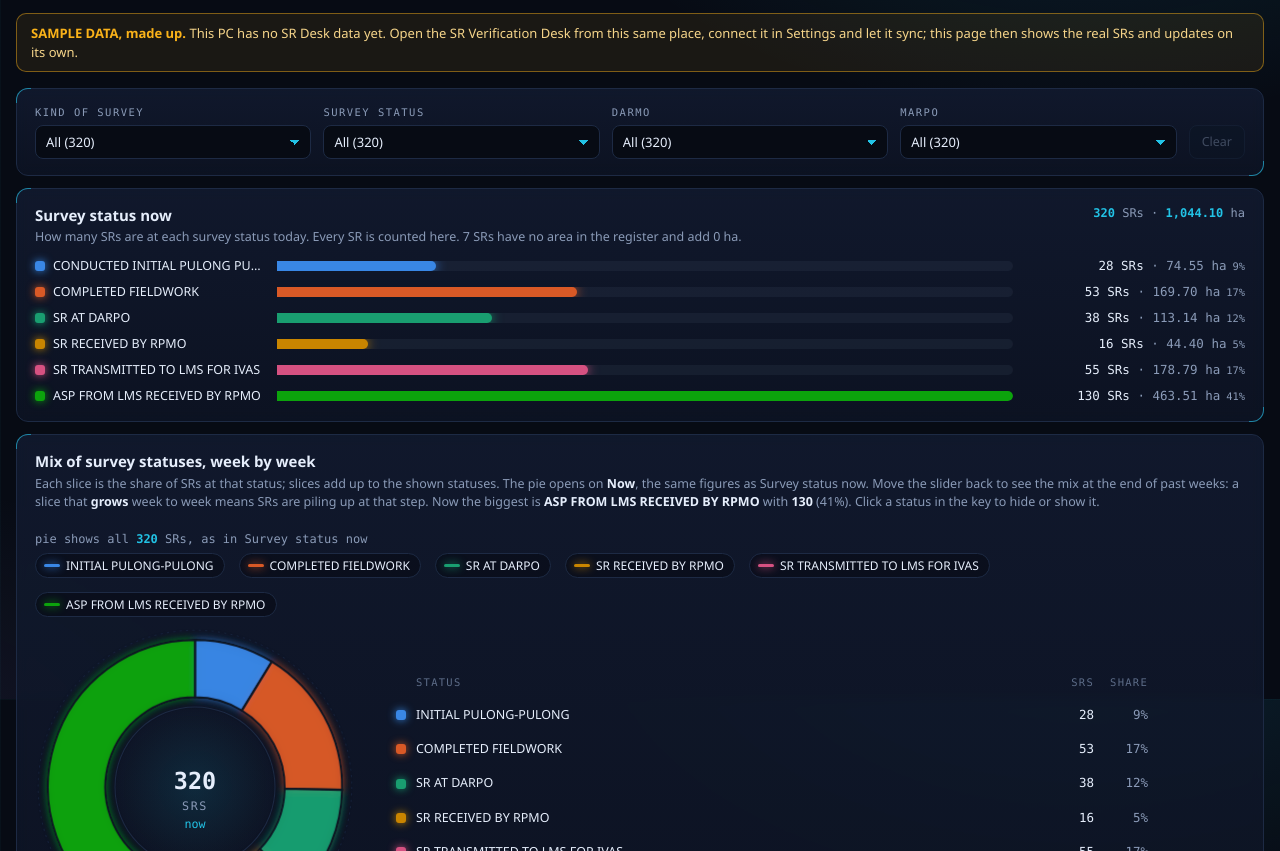
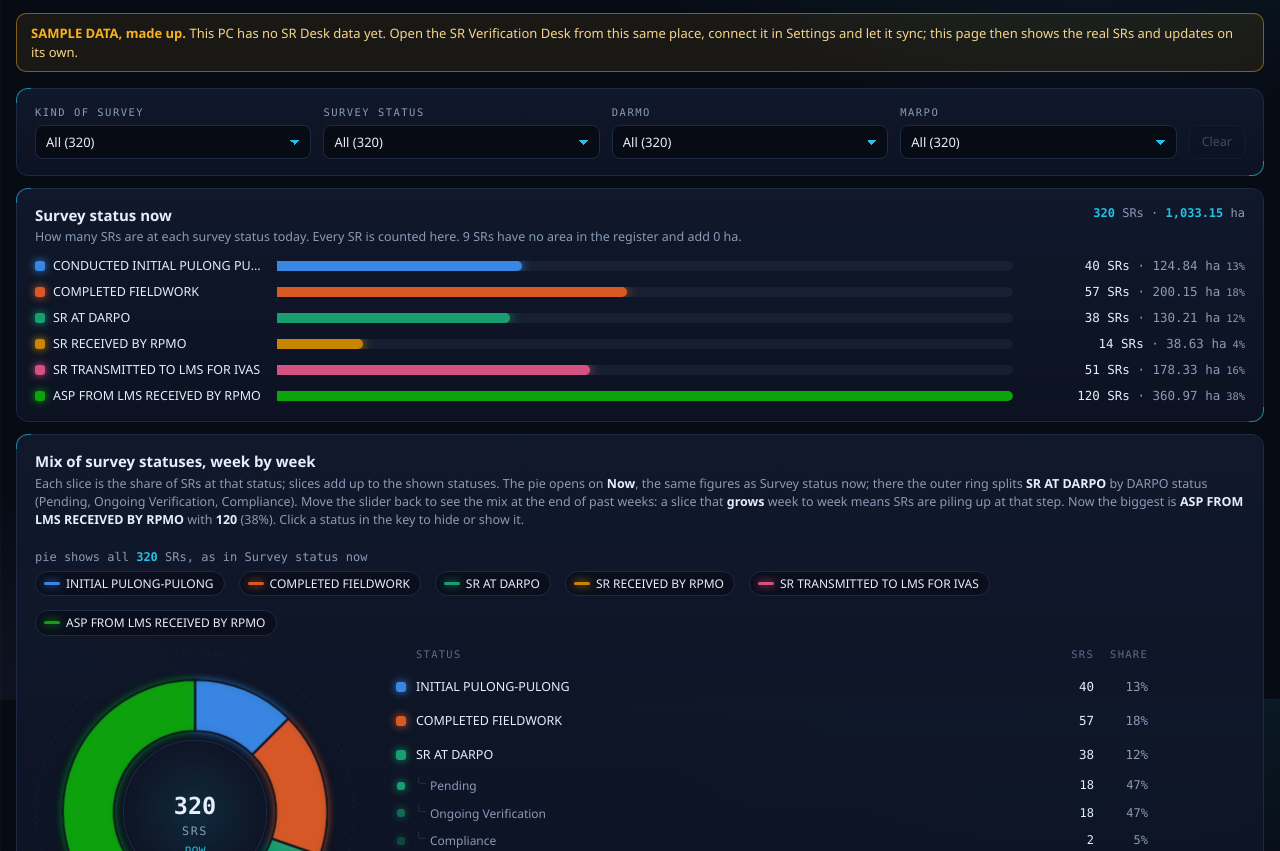
Before and after one commit to acemllabore-eng/ace-workbench, a plain HTML site: page apps/sr-dashboard.html in a window 1280 px wide. Shown: the part 101-952 px from the top of the page. Drawn offline with Linux system fonts and the light colour scheme.

Commit message:
SR dashboard: DARPO status ring on SR AT DARPO (Pending, Ongoing Verification, Compliance)

```diff
--- a/apps/sr-dashboard.html
+++ b/apps/sr-dashboard.html
@@ -150,6 +150,13 @@ td { font-family: var(--mono); }
 .pie-list .n { font-family: var(--mono); color: var(--fg); text-align: right; }
 .pie-list .p { font-family: var(--mono); color: var(--muted); text-align: right; }
 .pie-list .pr > span:last-child { text-align: right; }
+.pie-list .pr.sub { padding-top: 2px; padding-bottom: 2px; font-size: 12px; color: var(--muted); }
+.pie-list .pr.sub .nm { padding-left: 14px; position: relative; }
+.pie-list .pr.sub .nm::before { content: ""; position: absolute; left: 2px; top: -6px; width: 7px; height: 12px; border-left: 1px solid var(--line); border-bottom: 1px solid var(--line); border-bottom-left-radius: 3px; }
+.pie-list .pr.sub .sw { width: 8px; height: 8px; justify-self: center; }
+.pie-list .pr.sub .n { color: var(--fg); }
+.pie-list .sub-note { font-family: var(--mono); font-size: 10.5px; color: var(--faint); padding: 4px 8px 0; letter-spacing: .04em; }
+.pie .sub-arc { transition: transform .18s ease-out, opacity .18s; cursor: pointer; }
 .week { display: flex; align-items: center; gap: 10px; margin-top: 14px; font-family: var(--mono); font-size: 12px; color: var(--muted); }
 .week[hidden] { display: none; }
 .week input[type=range] { flex: 1; min-width: 0; accent-color: var(--cyan); cursor: pointer; }
@@ -270,7 +277,7 @@ function sampleDesk() {
       day = next; k++;
     }
     s.survey = PATH[k][0]; s.statusDate = isoOf(day);
-    if (s.survey === AT_DARPO) s.status = t - day > 14 && rnd() < .5 ? "Compliance" : "Pending";
+    if (s.survey === AT_DARPO) { const q = rnd(); s.status = t - day > 14 && q < .45 ? "Compliance" : q > .55 ? "Ongoing Verification" : "Pending"; }
     if (s.status === "Compliance") s.decided = isoOf(day + 14);
     if (rnd() < .25 && k < 2) s.statusDate = ""; // some field statuses have no date, as in the trackers
     s.area = rnd() < .04 ? null : Math.round((0.3 + rnd() * rnd() * 12) * 10000) / 10000; // a few with no area, as in the register
@@ -316,43 +323,64 @@ const MON = ["Jan", "Feb", "Mar", "Apr", "May", "Jun", "Jul", "Aug", "Sep", "Oct
 const shortDate = iso => { const [, mo, d] = iso.split("-"); return `${MON[+mo - 1]} ${+d}`; };
 const weekName = r => r.now ? "Now · every SR" : `Week of ${shortDate(r.label)}${r.partial ? " (so far)" : ""}`;
 function pieChart(el, r, prev, opt) {
-  const C = 150, R = 138, R0 = 84, id = el.id;
+  const C = 150, R = 124, R0 = 76, RS0 = R + 5, RS1 = R + 19, id = el.id; // RS0-RS1: outer ring of sub-categories
   const sl = opt.series.map(s => ({ s, v: r[s.key] || 0 })).filter(o => o.v > 0);
   const sum = sl.reduce((a, o) => a + o.v, 0);
   if (!sum) { el.innerHTML = `<p class="read" style="padding:40px 0;text-align:center">No SRs at the shown statuses at the end of this week.</p>`; return; }
   let a = 0; sl.forEach(o => { o.a0 = a; a += o.v / sum * 2 * Math.PI; o.a1 = a; o.mid = (o.a0 + o.a1) / 2; });
   const pt = (ang, rr) => (C + rr * Math.sin(ang)).toFixed(2) + "," + (C - rr * Math.cos(ang)).toFixed(2);
-  const arc = (a0, a1) => { a1 = Math.min(a1, a0 + 2 * Math.PI - 1e-4); const big = a1 - a0 > Math.PI ? 1 : 0;
-    return `M${pt(a0, R)}A${R},${R} 0 ${big} 1 ${pt(a1, R)}L${pt(a1, R0)}A${R0},${R0} 0 ${big} 0 ${pt(a0, R0)}Z`; };
+  const arc = (a0, a1, ro = R, ri = R0) => { a1 = Math.min(a1, a0 + 2 * Math.PI - 1e-4); const big = a1 - a0 > Math.PI ? 1 : 0;
+    return `M${pt(a0, ro)}A${ro},${ro} 0 ${big} 1 ${pt(a1, ro)}L${pt(a1, ri)}A${ri},${ri} 0 ${big} 0 ${pt(a0, ri)}Z`; };
+  // Sub-categories (opt.subs: slice key -> [{name, rank, n, ha, v}]) split that slice's arc in the outer ring, in shades of its colour
+  const subs = [];
+  sl.forEach((o, k) => { const parts = ((opt.subs || {})[o.s.key] || []).filter(q => q.v > 0), tot = parts.reduce((t, q) => t + q.v, 0);
+    let b = o.a0; o.parts = parts.map(q => { const sp = Object.assign({}, q, { parent: k, a0: b, a1: b += q.v / tot * (o.a1 - o.a0), of: q.v / tot });
+      sp.mid = (sp.a0 + sp.a1) / 2; sp.idx = subs.push(sp) - 1; return sp; }); });
+  const SHADE = [1, .62, .36, .18], shade = q => SHADE[q.rank] ?? .18;
   const pct = v => { const p = v / sum * 100; return p > 0 && p < 1 ? "<1%" : Math.round(p) + "%"; };
   const sign = d => d > 0 ? "+" + opt.num(d) : d < 0 ? "−" + opt.num(-d) : "±0";
   let g = `<defs><filter id="${id}-glow" x="-30%" y="-30%" width="160%" height="160%"><feGaussianBlur stdDeviation="4" result="b"/><feMerge><feMergeNode in="b"/><feMergeNode in="SourceGraphic"/></feMerge></filter>
     <radialGradient id="${id}-core"><stop offset="0" stop-color="rgba(34,195,230,.12)"/><stop offset="1" stop-color="rgba(34,195,230,0)"/></radialGradient></defs>
-    <circle cx="${C}" cy="${C}" r="${R + 9}" fill="none" stroke="var(--grid)" stroke-dasharray="2 4"/>
+    <circle cx="${C}" cy="${C}" r="${RS1 + 6}" fill="none" stroke="var(--grid)" stroke-dasharray="2 4"/>
     <circle cx="${C}" cy="${C}" r="${R0 - 9}" fill="url(#${id}-core)" stroke="var(--line)"/>
-    <g class="${opt.spin ? "grow" : ""}" filter="url(#${id}-glow)">${sl.map((o, k) => `<path class="slice" data-k="${k}" d="${arc(o.a0, o.a1)}" fill="${o.s.color}" fill-opacity=".9" stroke="var(--surface)" stroke-width="2"/>`).join("")}</g>
+    <g class="${opt.spin ? "grow" : ""}" filter="url(#${id}-glow)">${sl.map((o, k) => `<path class="slice" data-k="${k}" d="${arc(o.a0, o.a1)}" fill="${o.s.color}" fill-opacity=".9" stroke="var(--surface)" stroke-width="2"/>`).join("")}
+      ${subs.map(q => `<path class="sub-arc" data-s="${q.idx}" d="${arc(q.a0, q.a1, RS1, RS0)}" fill="${sl[q.parent].s.color}" fill-opacity="${shade(q)}" stroke="var(--surface)" stroke-width="1.5"/>`).join("")}</g>
     <text class="c-v" x="${C}" y="${C + 2}" text-anchor="middle">${opt.num(sum)}</text>
     <text class="c-l" x="${C}" y="${C + 22}" text-anchor="middle">${esc(opt.unit)}</text>
     <text class="c-w" x="${C}" y="${C + 38}" text-anchor="middle">${r.now ? "now" : esc(shortDate(r.label)) + (r.partial ? " · so far" : "")}</text>`;
   const list = `<div class="pie-list"><div class="pr hd"><span></span><span>Status</span><span>${esc(opt.unit)}</span><span>Share</span><span>${prev ? "vs wk before" : ""}</span></div>` +
     sl.map((o, k) => { const d = prev ? o.v - (prev[o.s.key] || 0) : null;
       return `<div class="pr" data-k="${k}" title="${esc(o.s.status)}"><i class="sw" style="background:${o.s.color};color:${o.s.color}"></i><span class="nm">${esc(o.s.name)}</span>
-        <span class="n">${opt.num(o.v)}</span><span class="p">${pct(o.v)}</span><span>${d == null ? "" : `<span class="delta flat">${sign(d)}</span>`}</span></div>`; }).join("") + `</div>`;
+        <span class="n">${opt.num(o.v)}</span><span class="p">${pct(o.v)}</span><span>${d == null ? "" : `<span class="delta flat">${sign(d)}</span>`}</span></div>` +
+        o.parts.map(q => `<div class="pr sub" data-s="${q.idx}" title="${esc(o.s.status)}: ${esc(q.name)}"><i class="sw" style="background:${o.s.color};color:${o.s.color};opacity:${shade(q)}"></i><span class="nm">${esc(q.name)}</span>
+        <span class="n">${opt.num(q.v)}</span><span class="p">${Math.round(q.of * 100)}%</span><span></span></div>`).join(""); }).join("") +
+    (subs.length ? `<div class="sub-note">Outer ring and indented rows: ${esc(opt.subNote || "")}; their % is of that status</div>` : "") + `</div>`;
   el.innerHTML = `<div class="pie"><svg viewBox="0 0 300 300" role="img" aria-label="${esc(opt.label)}, ${esc(weekName(r))}">${g}</svg>${list}</div><div class="tip"></div>`;
   const tip = el.querySelector(".tip"), paths = [...el.querySelectorAll(".slice")], items = [...el.querySelectorAll(".pr[data-k]")];
-  const focus = k => { paths.forEach((p, j) => { const o = sl[j], on = j === k;
-      p.style.transform = on ? `translate(${(7 * Math.sin(o.mid)).toFixed(2)}px,${(-7 * Math.cos(o.mid)).toFixed(2)}px)` : "";
-      p.style.opacity = k == null || on ? "" : ".35"; });
-    items.forEach((it, j) => it.classList.toggle("on", j === k)); };
-  const tipAt = (k, ev) => { const o = sl[k], st = o.s.status;
-    tip.innerHTML = `<div class="t">${esc(weekName(r))}</div><div class="r"><span><i style="background:${o.s.color}"></i>${esc(o.s.name)}</span><b>${pct(o.v)}</b></div>
-      <div class="r"><span>SRs</span><b>${(r[st] || 0).toLocaleString()}</b></div><div class="r"><span>Area</span><b>${fmtHa(r[st + HA] || 0)} ha</b></div>` + (opt.extra ? opt.extra(r) : "");
+  const arcs = [...el.querySelectorAll(".sub-arc")], subRows = [...el.querySelectorAll(".pr[data-s]")];
+  const push = (node, mid, on) => { node.style.transform = on ? `translate(${(7 * Math.sin(mid)).toFixed(2)}px,${(-7 * Math.cos(mid)).toFixed(2)}px)` : ""; };
+  // focus(k): slice k with its ring; focus(k, j): only sub-category j of slice k
+  const focus = (k, sj) => { paths.forEach((p, j) => { const on = j === k; push(p, sl[j].mid, on); p.style.opacity = k == null || on ? "" : ".35"; });
+    arcs.forEach((a, j) => { const sp = subs[j], on = sp.parent === k && (sj == null || sj === j); push(a, sl[sp.parent].mid, sp.parent === k);
+      a.style.opacity = k == null || on ? "" : ".25"; });
+    items.forEach((it, j) => it.classList.toggle("on", j === k && sj == null)); subRows.forEach((it, j) => it.classList.toggle("on", j === sj)); };
+  const tipAt = (k, ev, sj) => { const o = sl[k], st = o.s.status, sp = sj == null ? null : subs[sj];
+    tip.innerHTML = `<div class="t">${esc(weekName(r))}</div>` + (sp
+      ? `<div class="r"><span><i style="background:${o.s.color};opacity:${shade(sp)}"></i>${esc(o.s.name)} \u203a ${esc(sp.name)}</span><b>${pct(sp.v)}</b></div>
+        <div class="r"><span>SRs</span><b>${sp.n.toLocaleString()}</b></div><div class="r"><span>Area</span><b>${fmtHa(sp.ha)} ha</b></div>
+        <div class="r"><span>Of ${esc(o.s.name)}</span><b>${Math.round(sp.of * 100)}%</b></div>`
+      : `<div class="r"><span><i style="background:${o.s.color}"></i>${esc(o.s.name)}</span><b>${pct(o.v)}</b></div>
+        <div class="r"><span>SRs</span><b>${(r[st] || 0).toLocaleString()}</b></div><div class="r"><span>Area</span><b>${fmtHa(r[st + HA] || 0)} ha</b></div>` +
+        o.parts.map(q => `<div class="r"><span>\u00a0\u00a0${esc(q.name)}</span><b>${opt.num(q.v)}</b></div>`).join("")) + (opt.extra ? opt.extra(r) : "");
     const b = el.getBoundingClientRect(), tw = tip.offsetWidth || 170; let left = ev.clientX - b.left + 14;
     if (left + tw > el.clientWidth) left = Math.max(0, ev.clientX - b.left - tw - 14);
     tip.style.left = left + "px"; tip.style.top = Math.max(0, ev.clientY - b.top + 14) + "px"; tip.style.opacity = 1; };
   paths.forEach((p, k) => { p.addEventListener("pointermove", ev => { focus(k); tipAt(k, ev); });
     p.addEventListener("pointerleave", () => { focus(null); tip.style.opacity = 0; }); });
   items.forEach((it, k) => { it.addEventListener("pointerenter", () => focus(k)); it.addEventListener("pointerleave", () => focus(null)); });
+  arcs.forEach((a, j) => { const k = subs[j].parent; a.addEventListener("pointermove", ev => { focus(k, j); tipAt(k, ev, j); });
+    a.addEventListener("pointerleave", () => { focus(null); tip.style.opacity = 0; }); });
+  subRows.forEach((it, j) => { const k = subs[j].parent; it.addEventListener("pointerenter", () => focus(k, j)); it.addEventListener("pointerleave", () => focus(null)); });
 }
 
 /* ---------- Page ---------- */
@@ -435,6 +463,12 @@ function render() {
   const nowRow = { label: todayIso(), now: true, total: B.total, totalHa }; keys.forEach(k => { nowRow[k] = 0; nowRow[k + HA] = 0; });
   Object.keys(now).forEach(st => { const k = keyOf(st); nowRow[k] += now[st]; nowRow[k + HA] += nowHa[st]; });
   const stops = rows.filter(r => !r.partial).concat(nowRow);
+  // DARPO status of the SRs now at SR AT DARPO: the sub-categories on the Now pie (the SR Desk keeps no history of it, so not on past weeks)
+  const DARPO_SUBS = ["Pending", "Ongoing Verification", "Compliance"], darpo = {};
+  desk.list.forEach(s => { if (statusOf(s) !== AT_DARPO) return; const k = s.status || NOT_SET, o = darpo[k] || (darpo[k] = { n: 0, ha: 0 }); o.n++; o.ha += s.area || 0; });
+  const subRank = k => DARPO_SUBS.includes(k) ? DARPO_SUBS.indexOf(k) : 3;
+  const darpoParts = Object.keys(darpo).sort((p, q) => subRank(p) - subRank(q))
+    .map(k => ({ name: k, rank: subRank(k), n: darpo[k].n, ha: darpo[k].ha, v: AREA ? darpo[k].ha : darpo[k].n }));
   // Week by week
   const SK = x => AREA ? x.key + HA : x.key; // the value this chart draws for a status
   const show = SER.filter(x => !hidden.has(x.key) && stops.some(r => r[x.key])).map(x => Object.assign({}, x, { key: SK(x), status: x.key }));
@@ -449,14 +483,15 @@ function render() {
   const z = stops[wi], a = z.now ? null : stops[wi - 1], f = v => AREA ? fmtHa(v) + " ha" : v, zSum = show.reduce((t, x) => t + (z[x.key] || 0), 0);
   const top = show.slice().sort((p, q) => z[q.key] - z[p.key]).filter(x => z[x.key])[0];
   $("r-status").innerHTML = !B.total ? "No SRs, so there is nothing to draw." :
-    `Each slice is ${AREA ? "the share of area (ha) of the SRs" : "the share of SRs"} at that status; slices add up to the shown statuses. The pie opens on <b>Now</b>, the same figures as Survey status now. Move the slider back to see the mix at the end of past weeks: a slice that <b>grows</b> week to week means SRs are piling up at that step.` +
+    `Each slice is ${AREA ? "the share of area (ha) of the SRs" : "the share of SRs"} at that status; slices add up to the shown statuses. The pie opens on <b>Now</b>, the same figures as Survey status now; there the outer ring splits <b>SR AT DARPO</b> by DARPO status (Pending, Ongoing Verification, Compliance). Move the slider back to see the mix at the end of past weeks: a slice that <b>grows</b> week to week means SRs are piling up at that step.` +
     (top ? ` ${z.now ? "Now" : `At the end of the ${esc(weekName(z).replace("Week", "week"))}`} the biggest is <b>${esc(top.name)}</b> with <b>${f(z[top.key])}</b> (${zSum ? Math.round(z[top.key] / zSum * 100) : 0}%)${a ? `, ${sayTrend(a[top.key], z[top.key], "up", "down")} from ${f(a[top.key])} the week before` : ""}.` : "") +
     ` Click a status in the key to hide or show it.`;
   $("wk-row").hidden = !show.length || stops.length < 2;
   $("wk").max = stops.length - 1; $("wk").value = wi; $("wk-name").textContent = weekName(z);
   $("wk-prev").disabled = wi <= 0; $("wk-next").disabled = wi >= stops.length - 1;
   if (show.length) pieChart($("c-status"), z, a, { label: AREA ? "Share of area at each survey status, hectares" : "Share of SRs at each survey status",
-    spin: !weekStep, series: show, num: AREA ? fmtHa : v => v.toLocaleString(), unit: AREA ? "hectares" : "SRs",
+    spin: !weekStep, series: show, subNote: "DARPO status of the SRs at DARPO",
+    subs: z.now && keyOf(AT_DARPO) === AT_DARPO ? { [AREA ? AT_DARPO + HA : AT_DARPO]: darpoParts } : null, num: AREA ? fmtHa : v => v.toLocaleString(), unit: AREA ? "hectares" : "SRs",
     extra: r => `<div class="r" style="border-top:1px solid var(--line);margin-top:4px;padding-top:4px"><span>${r.now ? "All SRs" : "All dated SRs"}</span><b>${r.total} · ${fmtHa(r.totalHa)} ha</b></div>` });
   else $("c-status").innerHTML = `<p class="read" style="padding:40px 0;text-align:center">${B.total ? "Every status is hidden. Click one in the key to show it." : "Nothing to draw."}</p>`;
 
@@ -474,6 +509,7 @@ function render() {
     <li>The SR Desk keeps each SR's current status and a few dates, not a full history. The week-by-week pie is rebuilt from those dates: the date received at DARPO, the date received by RPMO (or the date endorsed to RPMO), and the date of the current status. Before an SR's first dated step it is not counted.</li>
     <li>${undated.toLocaleString()} SR${undated === 1 ? " has" : "s have"} no dated step at all, so ${undated === 1 ? "it is" : "they are"} in "Survey status now" but not in the pie's past weeks (they are in its Now). A step with no recorded date does not show: the SR stays counted at its last dated step until its next dated one. For example, an SR now at "ASP FROM LMS RECEIVED BY RPMO" counts as "SR RECEIVED BY RPMO" until that ASP date, even though it was transmitted to LMS in between.</li>
     <li>The pie opens on <b>Now</b>: every SR at its current survey status, the same figures as Survey status now. Earlier stops on the slider are finished weeks (Monday to Sunday), rebuilt from dates; the week in progress is covered by Now. The table still lists the week in progress.</li>
+    <li>The outer ring on <b>Now</b> splits SR AT DARPO by its <b>DARPO status</b> (Pending, Ongoing Verification, Compliance; "Not set" if blank). Past weeks have no ring: the SR Desk keeps only each SR's current DARPO status. No other survey status has a sub-status in the SR Desk.</li>
     <li>Filters use each SR's <b>current</b> kind, survey status, DARMO and MARPO. So "Survey status: SR RECEIVED BY RPMO" shows the past weeks of the SRs now at RPMO, including the weeks they were still at DARPO. An Admin's corrections in the SR Desk are used.</li>
     <li>Read-only. Nothing on this page is written to the SR Desk or the Sheet.</li></ul>`;
 }
--- a/sw.js
+++ b/sw.js
@@ -1,7 +1,7 @@
 /* ACE Workbench service worker: keeps the panel and every app page on the device so the Workbench opens with no signal.
    Only files from this site are kept. Google Sheet sync (script.google.com) and satellite tiles always go to the network.
    VERSION is stamped by build-pages.py from the files' content; a new VERSION makes phones fetch the new files. */
-const VERSION = "b6133aecd118";
+const VERSION = "99d1f42c9d63";
 const CACHE = "aw-" + VERSION;
 const FILES = [
   "./", "index.html", "manifest.webmanifest",
```
